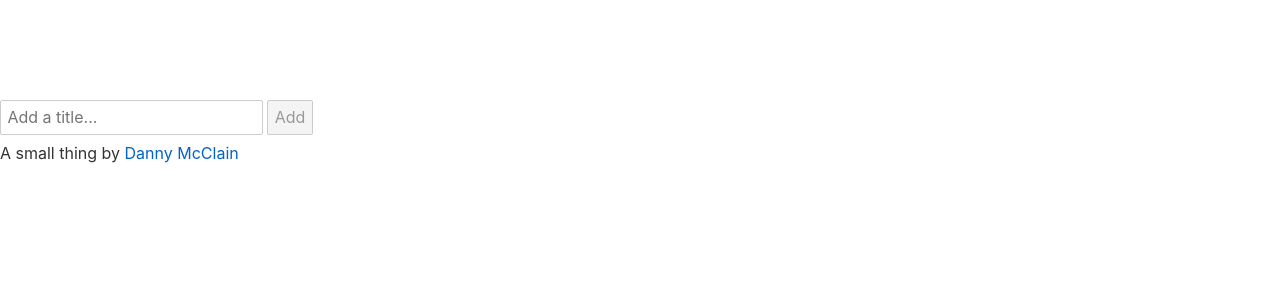
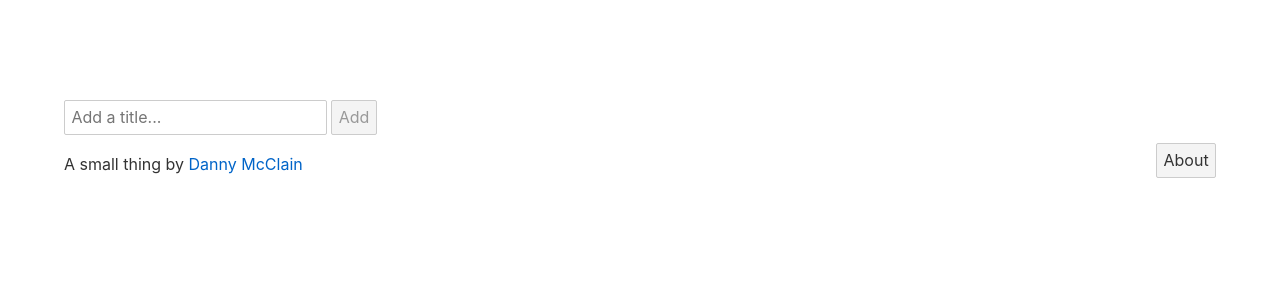
Before and after one commit to dannymcclain/tally, a Svelte app: page / in a window 1280 px wide. Shown: the top 300 px of the page. Built offline with nearby package versions, Linux system fonts and the light colour scheme.

Commit message:
styling tally list (added delete icon)

```diff
--- a/src/App.svelte
+++ b/src/App.svelte
@@ -24,7 +24,8 @@
     color: rgba(255, 255, 255, 0.4);
   }
   main {
-    width: 100%;
+    width: 90%;
+    margin: 0 auto;
   }
   @media (min-width: 640px) {
     main {
@@ -41,8 +42,4 @@
   {/each}
   <Footer />
 
-  {#each $tallys as { title, count, id }}
-    <p>{title} - {count} - {id}</p>
-  {/each}
-
 </main>
--- a/src/Components/Footer.svelte
+++ b/src/Components/Footer.svelte
@@ -3,10 +3,19 @@
 </script>
 
 <style>
-
+  footer {
+    display: flex;
+    flex-direction: row;
+    flex-wrap: nowrap;
+    justify-content: space-between;
+    align-items: center;
+  }
 </style>
 
 <footer>
-  A small thing by
-  <a href="https://dannymcclain.com">Danny McClain</a>
+  <p>
+    A small thing by
+    <a href="https://dannymcclain.com">Danny McClain</a>
+  </p>
+  <button>About</button>
 </footer>
--- a/src/Components/Header.svelte
+++ b/src/Components/Header.svelte
@@ -10,7 +10,7 @@
     justify-content: space-between;
     align-items: center;
     /* margin: 72px 0; */
-    margin: 40px 20px;
+    margin: 40px 0;
   }
   h1 {
     font-weight: bold;
--- a/src/Components/Tally.svelte
+++ b/src/Components/Tally.svelte
@@ -47,6 +47,10 @@
 </script>
 
 <style>
+  :root {
+    --bezier: cubic-bezier(0.4, 0, 0, 1);
+  }
+
   section {
     padding: 10px 20px;
     display: flex;
@@ -59,6 +63,13 @@
     font-size: 16px;
     line-height: 1;
     color: rgba(255, 255, 255, 1);
+    margin-bottom: 24px;
+  }
+  section:hover .title {
+    transform: translateX(0);
+  }
+  section:hover .delete {
+    opacity: 0.4;
   }
   .count {
     font-weight: bold;
@@ -71,16 +82,18 @@
     align-items: center;
   }
   .title {
+    transform: translateX(-16px);
     flex: 2;
     justify-content: flex-start;
+    transition: transform 400ms var(--bezier);
   }
   .delete {
-    margin-right: 16px;
+    margin-right: 8px;
     background: transparent;
-    opacity: 0.2;
-    transition: opacity 300ms cubic-bezier(0.075, 0.82, 0.165, 1);
+    opacity: 0;
+    transition: opacity 300ms var(--bezier);
   }
-  .delete:hover {
+  section:hover .delete:hover {
     background: transparent;
     opacity: 1;
   }
@@ -88,7 +101,6 @@
     flex: 1;
     justify-content: space-between;
   }
-
   .controls p {
     margin: 0;
     padding: 0;
@@ -108,9 +120,9 @@
     cursor: pointer;
     margin: 0;
     padding: 0;
-    background: rgba(255, 255, 255, 0.2);
+    background: rgba(255, 255, 255, 0.25);
     border-radius: 50%;
-    transition: background 300ms cubic-bezier(0.075, 0.82, 0.165, 1);
+    transition: background 300ms var(--bezier);
   }
   button:hover {
     background: rgba(255, 255, 255, 1);
```
